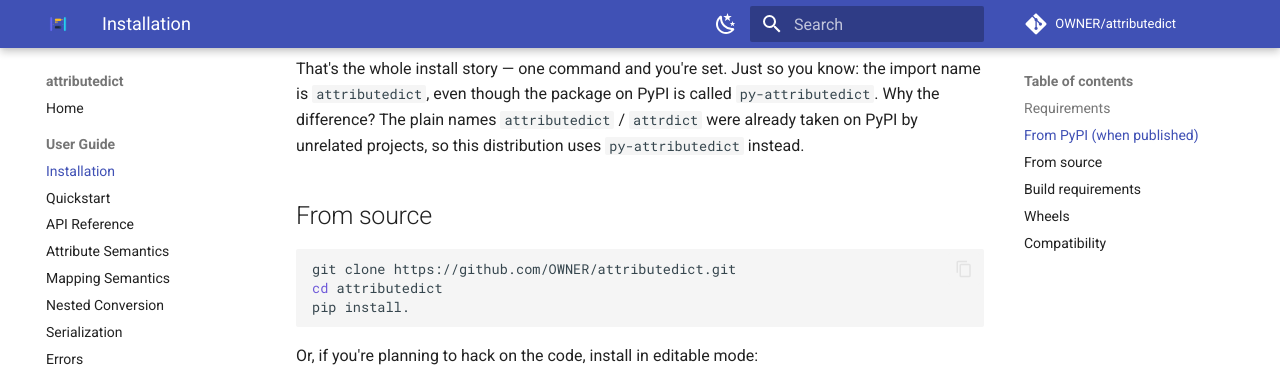
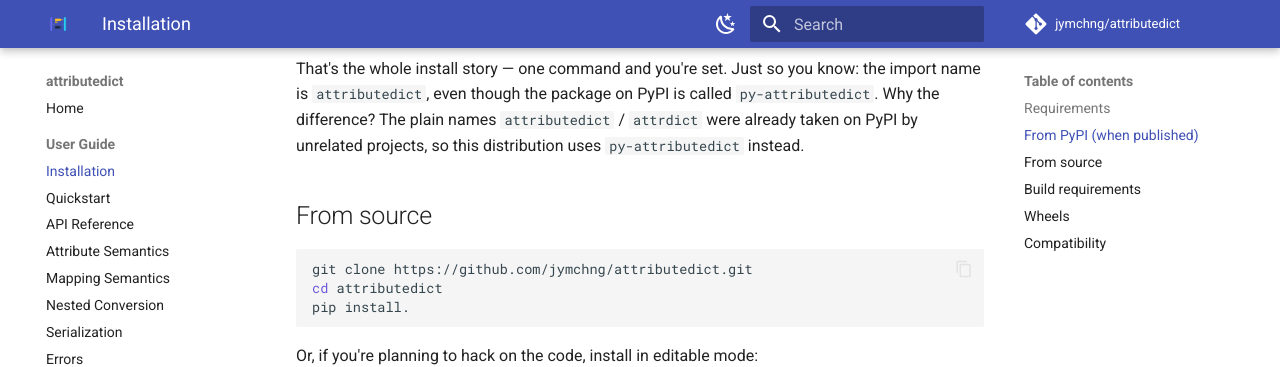
Before and after one commit to jymchng/attributedict, an MkDocs documentation site: the page built from docs/installation.md, in a window 1280 px wide and 900 px high, scrolled down 381 px. Shown: the top 367 px of the window. Built offline with MkDocs 1.6.1 and Material for MkDocs 9.7.7, drawn with Linux system fonts in a browser that asks for light colours; comment, search, counter and statistics services are not loaded.

Commit message:
docs: replace OWNER placeholder with jymchng so repo/docs/clone links work

````diff
--- a/docs/installation.md
+++ b/docs/installation.md
@@ -20,7 +20,7 @@ projects, so this distribution uses `py-attributedict` instead.
 ## From source
 
 ```bash
-git clone https://github.com/OWNER/attributedict.git
+git clone https://github.com/jymchng/attributedict.git
 cd attributedict
 pip install.
 ```
--- a/mkdocs.yml
+++ b/mkdocs.yml
@@ -3,9 +3,9 @@ site_name: attributedict
 site_description: >-
   A production-quality CPython C extension implementing an AttributeDict —
   dict semantics with attribute access (d["host"] == d.host).
-site_url: https://OWNER.github.io/attributedict/
-repo_url: https://github.com/OWNER/attributedict
-repo_name: OWNER/attributedict
+site_url: https://jymchng.github.io/attributedict/
+repo_url: https://github.com/jymchng/attributedict
+repo_name: jymchng/attributedict
 edit_uri: ""
 
 theme:
````
Also changed, not shown: README.md (+8 -8 lines), docs/attribute-semantics.md (+1 -1 lines), docs/audit.md (+1 -1 lines), docs/index.md (+1 -1 lines).
